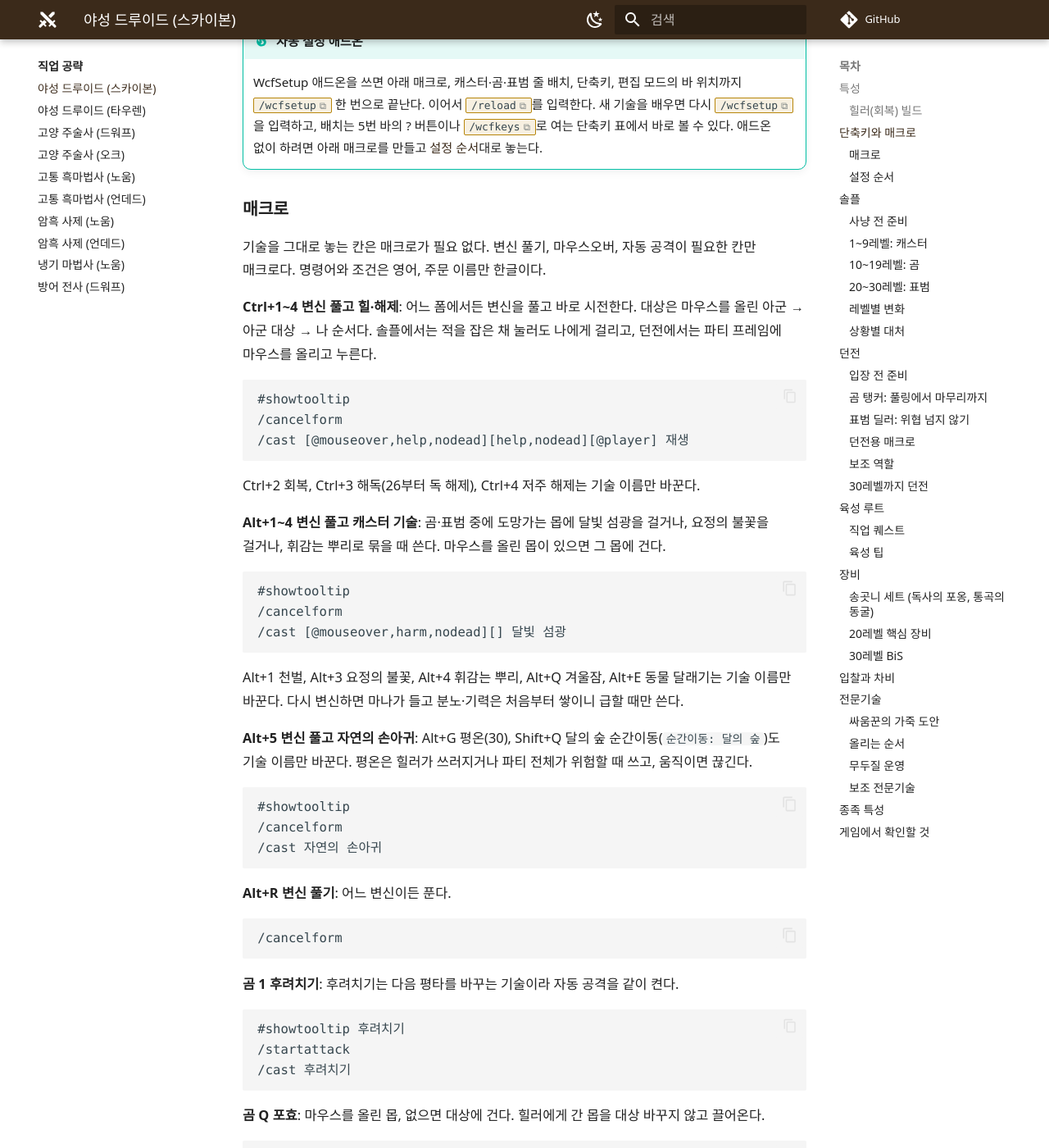
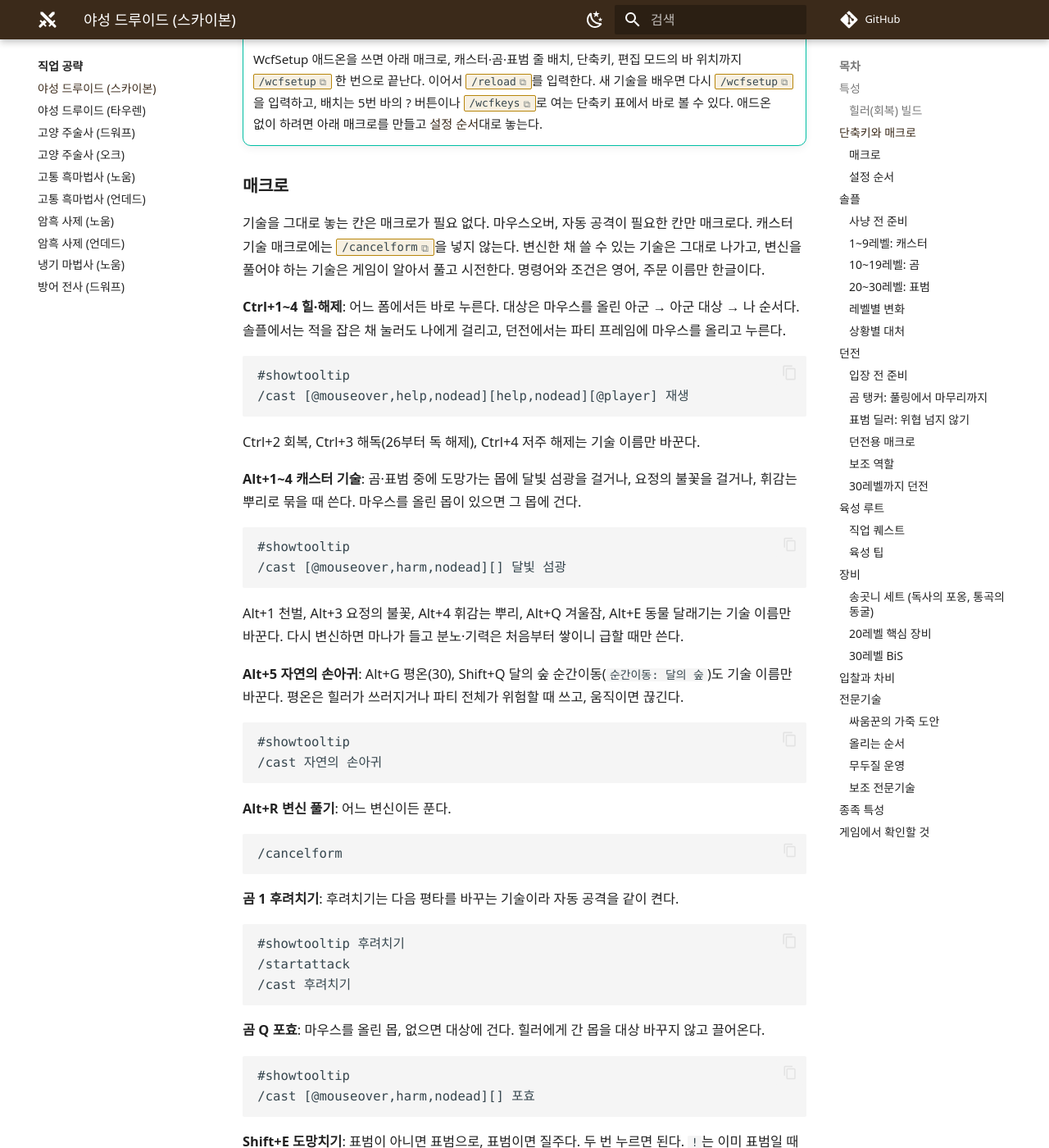
Before and after one commit to highv-game/wcf-guide, an MkDocs documentation site: the page built from docs/classes/druid.md, in a window 1280 px wide and 1400 px high, scrolled down 4126 px. Shown: the whole window at 82% size. Built offline with MkDocs 1.6.1 and Material for MkDocs 9.7.7, drawn with Linux system fonts in a browser that asks for light colours; some web fonts are replaced; comment, search, counter and statistics services are not loaded; some of the changed text lies outside the part shown.

Commit message:
야성 드루이드 캐스터 기술 매크로에서 /cancelform 제거 (#2)
Claude-Session: https://claude.ai/code/session_01RU6Jn1KPfp2h728Q14Gn2E

Co-authored-by: Claude <noreply@anthropic.com>

````diff
--- a/docs/classes/druid.md
+++ b/docs/classes/druid.md
@@ -10,7 +10,7 @@
     - **전환점**: 10(곰 변신, 스카이본 전용 퀘스트), 12(분노, 되살리기), 20(표범 변신 퀘스트, 환생, 야성의 돌진 특성), 22(칼날 발톱), 24(갈퀴 발톱, 저주 해제), 25(원시의 이빨 특성), 28(도전의 포효, 웅크리기), 30(치타 변신, 무리의 우두머리 특성).
     - **Forever 핵심 변경**: 무기 DPS가 곰·표범 피해에 그대로 들어간다(클래식과 다름). 자연의 손아귀(10)와 청명의 전조(20)는 특성이 아닌 기본 기술. 변신 중에도 물약 사용 가능, 파워시프팅(재변신으로 기력 얻기) 삭제, 야성 요정의 불꽃 없음.
     - **스카이본**: 1~12는 제프라스 섬 → 달라란 → 스톰윈드. 바람의 축복(가속 +1%)과 지맥 읽기(회복 +100%) 덕분에 쉬는 시간이 짧다.
-    - **단축키**: 기본 바 위로 두 줄(Ctrl·Shift, Alt)을 쌓는 3줄 배치. 기본 바는 캐스터·곰·표범마다 바뀌고, Ctrl+1~4는 변신 풀고 힐·해제, Alt+숫자는 변신 풀고 캐스터 기술, Alt+R은 변신 풀기, T는 전투 중 환생·전투 밖 되살리기.
+    - **단축키**: 기본 바 위로 두 줄(Ctrl·Shift, Alt)을 쌓는 3줄 배치. 기본 바는 캐스터·곰·표범마다 바뀌고, Ctrl+1~4는 힐·해제, Alt+숫자는 변신 중에도 누르는 캐스터 기술, Alt+R은 변신 풀기, T는 전투 중 환생·전투 밖 되살리기.
 
 !!! info "관련 문서"
     더 자세한 예전 공략: [스카이본 1~20](../archive/druid-skyborne-1-20.md) · [야성 솔플](../archive/druid-solo-macros.md) · [야성 던전](../archive/druid-dungeon.md)
@@ -56,8 +56,8 @@
 솔플·던전 모두 이 배치를 그대로 쓴다. **칸마다 기능 하나**를 둔다. 기본 바 위로 두 줄을 쌓고, 같은 열은 같은 키에 수정키만 다르다.
 
 - **기본 바**: 1~5, Q E R F G Z T. 곰이나 표범으로 변신하면 게임이 기본 바를 변신 전용 줄로 바꾼다. 그래서 캐스터·곰·표범 줄을 따로 채우고, 같은 키에 비슷한 역할을 둔다.
-- **한 칸 위(2번 바)**: 숫자 열은 Ctrl, 알파벳 열은 Shift. Ctrl+1~4는 변신을 풀고 거는 마우스오버 힐·해제다.
-- **두 칸 위(3번 바)**: Alt + 같은 키. Alt+1~5와 Alt+Q·E는 캐스터 줄 같은 키의 기술을 변신을 풀고 시전한다.
+- **한 칸 위(2번 바)**: 숫자 열은 Ctrl, 알파벳 열은 Shift. Ctrl+1~4는 마우스오버 힐·해제다.
+- **두 칸 위(3번 바)**: Alt + 같은 키. Alt+1~5와 Alt+Q·E는 캐스터 줄 같은 키의 기술이다. 곰·표범 줄에는 없는 기술이라 변신 중에 이 줄을 누른다.
 - 2번·3번 바는 변신해도 바뀌지 않는다. 어느 변신에서든 같은 키가 같은 기술이다.
 - **2번 바 왼쪽 작은 5번 바**: 따라치기(`` ` ``), 공격대 표시(Caps Lock / Alt+Caps / Ctrl+Caps), 단축키 표를 여는 ? 버튼. 모든 캐릭터 공용이다.
 - **Shift+숫자**는 쓰지 않는다. WoW 기본 단축바 넘기기(Shift+1~6)는 지운다. Alt+Shift 조합은 한글 입력 전환과 겹쳐 쓰지 않는다.
@@ -87,33 +87,30 @@
 
 ### 매크로
 
-기술을 그대로 놓는 칸은 매크로가 필요 없다. 변신 풀기, 마우스오버, 자동 공격이 필요한 칸만 매크로다. 명령어와 조건은 영어, 주문 이름만 한글이다.
+기술을 그대로 놓는 칸은 매크로가 필요 없다. 마우스오버, 자동 공격이 필요한 칸만 매크로다. 캐스터 기술 매크로에는 `/cancelform`을 넣지 않는다. 변신한 채 쓸 수 있는 기술은 그대로 나가고, 변신을 풀어야 하는 기술은 게임이 알아서 풀고 시전한다. 명령어와 조건은 영어, 주문 이름만 한글이다.
 
-**Ctrl+1~4 변신 풀고 힐·해제**: 어느 폼에서든 변신을 풀고 바로 시전한다. 대상은 마우스를 올린 아군 → 아군 대상 → 나 순서다. 솔플에서는 적을 잡은 채 눌러도 나에게 걸리고, 던전에서는 파티 프레임에 마우스를 올리고 누른다.
+**Ctrl+1~4 힐·해제**: 어느 폼에서든 바로 누른다. 대상은 마우스를 올린 아군 → 아군 대상 → 나 순서다. 솔플에서는 적을 잡은 채 눌러도 나에게 걸리고, 던전에서는 파티 프레임에 마우스를 올리고 누른다.
 
 ```
 #showtooltip
-/cancelform
 /cast [@mouseover,help,nodead][help,nodead][@player] 재생
 ```
 
 Ctrl+2 회복, Ctrl+3 해독(26부터 독 해제), Ctrl+4 저주 해제는 기술 이름만 바꾼다.
 
-**Alt+1~4 변신 풀고 캐스터 기술**: 곰·표범 중에 도망가는 몹에 달빛 섬광을 걸거나, 요정의 불꽃을 걸거나, 휘감는 뿌리로 묶을 때 쓴다. 마우스를 올린 몹이 있으면 그 몹에 건다.
+**Alt+1~4 캐스터 기술**: 곰·표범 중에 도망가는 몹에 달빛 섬광을 걸거나, 요정의 불꽃을 걸거나, 휘감는 뿌리로 묶을 때 쓴다. 마우스를 올린 몹이 있으면 그 몹에 건다.
 
 ```
 #showtooltip
-/cancelform
 /cast [@mouseover,harm,nodead][] 달빛 섬광
 ```
 
 Alt+1 천벌, Alt+3 요정의 불꽃, Alt+4 휘감는 뿌리, Alt+Q 겨울잠, Alt+E 동물 달래기는 기술 이름만 바꾼다. 다시 변신하면 마나가 들고 분노·기력은 처음부터 쌓이니 급할 때만 쓴다.
 
-**Alt+5 변신 풀고 자연의 손아귀**: Alt+G 평온(30), Shift+Q 달의 숲 순간이동(`순간이동: 달의 숲`)도 기술 이름만 바꾼다. 평온은 힐러가 쓰러지거나 파티 전체가 위험할 때 쓰고, 움직이면 끊긴다.
+**Alt+5 자연의 손아귀**: Alt+G 평온(30), Shift+Q 달의 숲 순간이동(`순간이동: 달의 숲`)도 기술 이름만 바꾼다. 평온은 힐러가 쓰러지거나 파티 전체가 위험할 때 쓰고, 움직이면 끊긴다.
 
 ```
 #showtooltip
-/cancelform
 /cast 자연의 손아귀
 ```
 
@@ -150,7 +147,6 @@ Alt+1 천벌, Alt+3 요정의 불꽃, Alt+4 휘감는 뿌리, Alt+Q 겨울잠, A
 
 ```
 #showtooltip
-/cancelform
 /cast [combat,@mouseover,help,dead][combat] 환생; [@mouseover,help,dead][] 되살리기
 ```
 
@@ -223,7 +219,7 @@ Alt+1 천벌, Alt+3 요정의 불꽃, Alt+4 휘감는 뿌리, Alt+Q 겨울잠, A
 | 상황 | 대처 |
 | --- | --- |
 | 2마리 이상이 붙음 | 곰으로 바꾸고 위협의 포효(R) + 휘둘러치기(2) |
-| 체력 30% 이하 | 곰으로 버티거나, 한 마리만 남았으면 Ctrl+1(변신 풀고 재생) 후 다시 변신 |
+| 체력 30% 이하 | 곰으로 버티거나, 한 마리만 남았으면 Ctrl+1(재생) 후 다시 변신 |
 | 주문 시전 몹 | 강타(4)나 야성의 돌진(E, 곰)으로 끊는다 |
 | 도망치는 몹 | 곰·표범 모두 야성의 돌진(E). 표범은 질주(Shift+E)로 따라가도 된다 |
 | 내가 도망쳐야 함 | 휘감는 뿌리(Alt+4)로 묶고 Shift+E 두 번(표범 + 질주). 높은 곳이면 뛰어내리며 공중 걷기(Shift+G) |
@@ -273,7 +269,7 @@ Alt+1 천벌, Alt+3 요정의 불꽃, Alt+4 휘감는 뿌리, Alt+Q 겨울잠, A
 2. 몹 뒤에서 칼날 발톱, 정면이면 할퀴기. 갈퀴 발톱은 오래 사는 정예 몹에만 건다.
 3. 연계 점수 4~5개에서 몹이 오래 버틸 것 같으면 도려내기.
 4. 몹이 나를 보기 시작하면 28부터 Q(웅크리기), 그 전에는 공격을 잠깐 멈춘다.
-5. 요정의 불꽃이 필요하면 Alt+3으로 변신을 풀고 건다(야성 요정의 불꽃 없음).
+5. 요정의 불꽃이 필요하면 Alt+3으로 건다(야성 요정의 불꽃 없음).
 6. 탱커가 죽으면 R로 곰으로 바꿔 대신 버틴다. 드루이드 딜러의 가장 큰 장점이다.
 
 ### 던전용 매크로
@@ -301,8 +297,8 @@ Alt+1 천벌, Alt+3 요정의 불꽃, Alt+4 휘감는 뿌리, Alt+Q 겨울잠, A
 | 저주 해제 | 24 | Ctrl+4 | 그림자송곳니 성채 저주 |
 | 겨울잠 | 18 | Alt+Q | 야수·용족 하나를 재운다. 피해를 받으면 깬다 |
 | 동물 달래기 | 22 | 캐스터 E / Alt+E | 야수 몹 인식 범위를 줄여 원하지 않는 몹을 안 끌고 온다 |
-| 재생·회복 | 12 / 4 | Ctrl+1 / Ctrl+2 | 힐러 마나가 바닥날 때 변신을 풀고 보조 힐 |
-| 평온 | 30 | Alt+G | 파티 전체가 위험할 때 변신을 풀고 10초 동안 파티 힐. 움직이면 끊긴다 |
+| 재생·회복 | 12 / 4 | Ctrl+1 / Ctrl+2 | 힐러 마나가 바닥날 때 보조 힐 |
+| 평온 | 30 | Alt+G | 파티 전체가 위험할 때 10초 동안 파티 힐. 움직이면 끊긴다 |
 | 달의 숲 순간이동 | 10 | Shift+Q | 달의 숲으로 바로 간다 |
 
 ### 30레벨까지 던전
````
Also changed, not shown: other parts of docs/classes/druid.md (+1 -1 lines), docs/changelog.md (+1 -0 lines), docs/classes/druid-tauren.md (+12 -16 lines).
